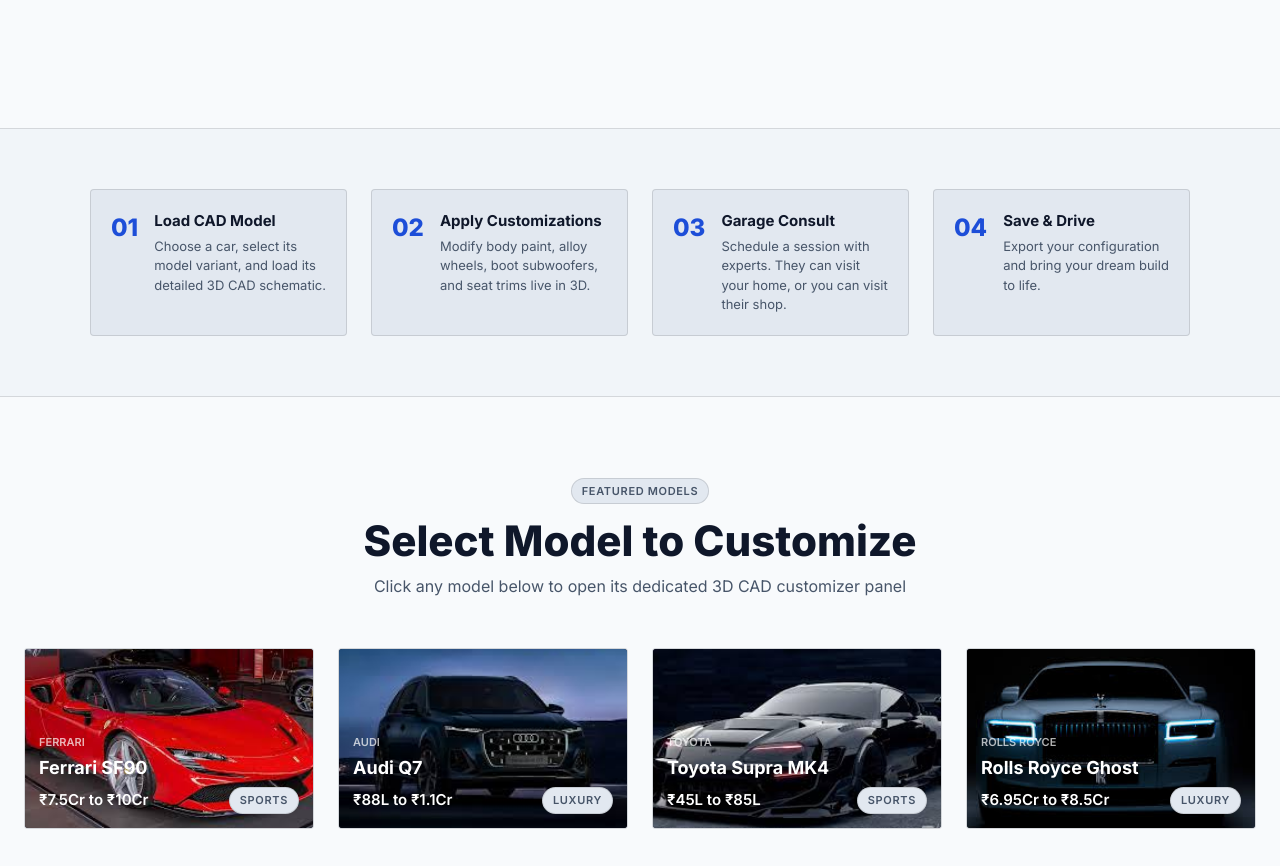
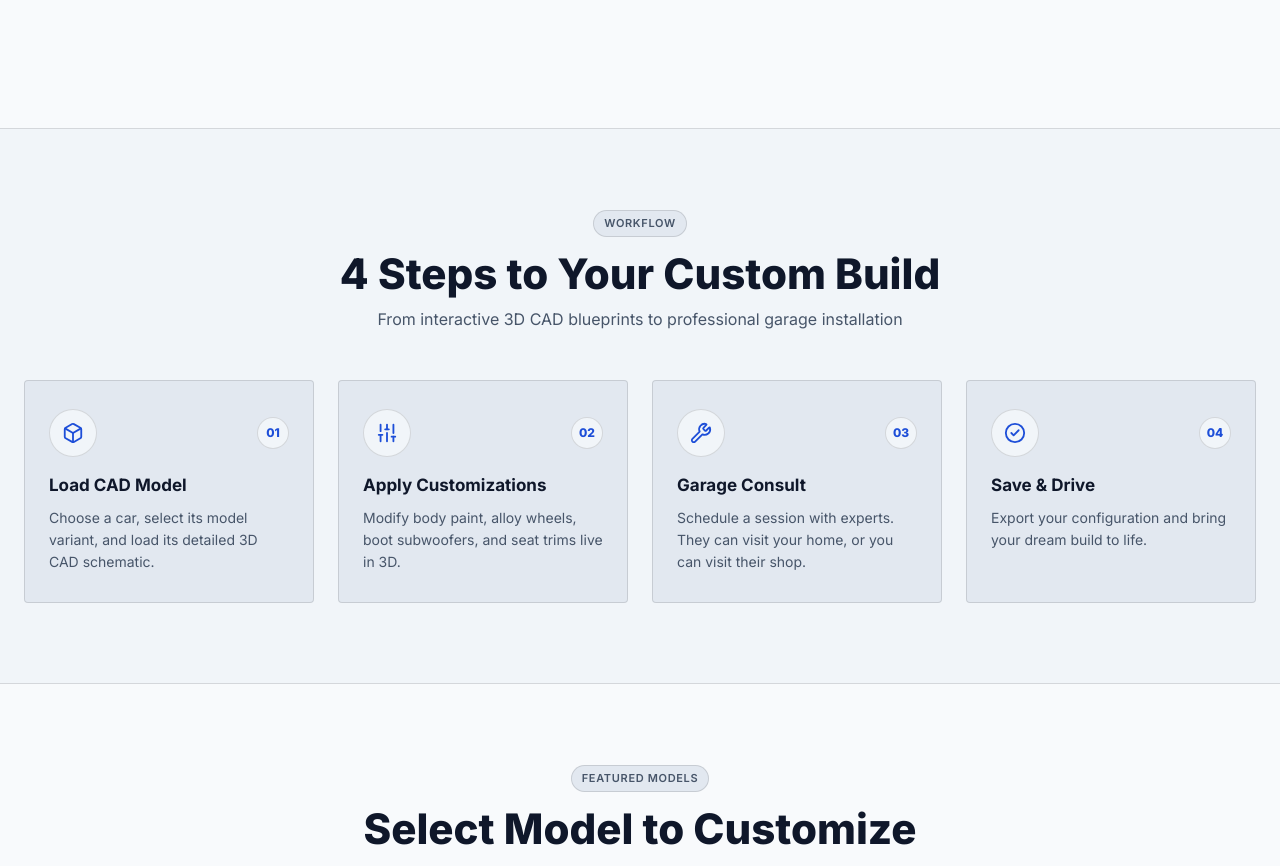
Before and after one commit to tanishhhk/Car-Modifier, a Next.js app: page / in a window 1280 px wide. Shown: the part 580-1446 px from the top of the page. Built offline with nearby package versions, Linux system fonts and the light colour scheme.

Commit message:
Enhance workflow steps layout with section header, circular icon badges, and clean cards

```diff
--- a/app/page.tsx
+++ b/app/page.tsx
@@ -3,7 +3,7 @@
 import { useState, useEffect } from 'react';
 import Link from 'next/link';
 import Image from 'next/image';
-import { Box, ArrowRight, Calendar, Palette, Disc, Layers, Wrench } from 'lucide-react';
+import { Box, ArrowRight, Calendar, Palette, Disc, Layers, Wrench, Sliders, CheckCircle2 } from 'lucide-react';
 import { cars } from '@/lib/cars';
 
 const TYPING_TEXTS = ['Customize in 3D.', 'Configure CAD.', 'Design Interiors.', 'Schedule Garage.'];
@@ -64,23 +64,72 @@
         </div>
       </section>
 
-      {/* Feature Steps (2x2 grid format) */}
-      <section style={{ padding: '60px 24px', borderTop: '1px solid var(--border)', borderBottom: '1px solid var(--border)', background: 'var(--bg-card)' }}>
-        <div style={{ maxWidth: '1100px', margin: '0 auto', display: 'grid', gridTemplateColumns: 'repeat(auto-fit,minmax(240px,1fr))', gap: '24px' }}>
-          {[
-            { step: '01', title: 'Load CAD Model', desc: 'Choose a car, select its model variant, and load its detailed 3D CAD schematic.' },
-            { step: '02', title: 'Apply Customizations', desc: 'Modify body paint, alloy wheels, boot subwoofers, and seat trims live in 3D.' },
-            { step: '03', title: 'Garage Consult', desc: 'Schedule a session with experts. They can visit your home, or you can visit their shop.' },
-            { step: '04', title: 'Save & Drive', desc: 'Export your configuration and bring your dream build to life.' }
-          ].map(f => (
-            <div key={f.step} style={{ display: 'flex', gap: '16px', alignItems: 'flex-start', background: 'var(--bg-surface)', padding: '20px', borderRadius: '4px', border: '1px solid var(--border)' }}>
-              <span style={{ fontSize: '24px', fontWeight: 800, color: 'var(--accent-blue)' }}>{f.step}</span>
-              <div>
-                <h3 style={{ margin: '0 0 4px', fontWeight: 700, fontSize: '15px', color: 'var(--text-primary)' }}>{f.title}</h3>
-                <p style={{ margin: 0, color: 'var(--text-muted)', fontSize: '13px', lineHeight: '1.5' }}>{f.desc}</p>
+      {/* Feature Steps */}
+      <section style={{ padding: '80px 24px', borderTop: '1px solid var(--border)', borderBottom: '1px solid var(--border)', background: 'var(--bg-card)' }}>
+        <div style={{ maxWidth: '1240px', margin: '0 auto' }}>
+          <div style={{ textAlign: 'center', marginBottom: '48px' }}>
+            <span className="badge" style={{ marginBottom: '12px', display: 'inline-block' }}>WORKFLOW</span>
+            <h2 className="section-title">4 Steps to Your Custom Build</h2>
+            <p className="section-subtitle">From interactive 3D CAD blueprints to professional garage installation</p>
+          </div>
+
+          <div style={{ display: 'grid', gridTemplateColumns: 'repeat(auto-fit, minmax(240px, 1fr))', gap: '24px' }}>
+            {[
+              { icon: Box, step: '01', title: 'Load CAD Model', desc: 'Choose a car, select its model variant, and load its detailed 3D CAD schematic.' },
+              { icon: Sliders, step: '02', title: 'Apply Customizations', desc: 'Modify body paint, alloy wheels, boot subwoofers, and seat trims live in 3D.' },
+              { icon: Wrench, step: '03', title: 'Garage Consult', desc: 'Schedule a session with experts. They can visit your home, or you can visit their shop.' },
+              { icon: CheckCircle2, step: '04', title: 'Save & Drive', desc: 'Export your configuration and bring your dream build to life.' }
+            ].map(({ icon: Icon, step, title, desc }) => (
+              <div
+                key={step}
+                className="card-hover"
+                style={{
+                  background: 'var(--bg-surface)',
+                  padding: '28px 24px',
+                  borderRadius: '4px',
+                  border: '1px solid var(--border)',
+                  display: 'flex',
+                  flexDirection: 'column',
+                  gap: '16px',
+                }}
+              >
+                <div style={{ display: 'flex', justifyContent: 'space-between', alignItems: 'center' }}>
+                  <div style={{
+                    width: 48,
+                    height: 48,
+                    borderRadius: '50%',
+                    background: 'var(--bg-card)',
+                    border: '1px solid var(--border)',
+                    display: 'flex',
+                    alignItems: 'center',
+                    justifyContent: 'center',
+                  }}>
+                    <Icon size={22} style={{ color: 'var(--accent-blue)' }} />
+                  </div>
+                  <span style={{
+                    fontSize: '12px',
+                    fontWeight: 800,
+                    color: 'var(--accent-blue)',
+                    background: 'var(--bg-card)',
+                    border: '1px solid var(--border)',
+                    borderRadius: '50%',
+                    width: 32,
+                    height: 32,
+                    display: 'flex',
+                    alignItems: 'center',
+                    justifyContent: 'center',
+                  }}>
+                    {step}
+                  </span>
+                </div>
+
+                <div>
+                  <h3 style={{ margin: '0 0 8px', fontWeight: 700, fontSize: '17px', color: 'var(--text-primary)' }}>{title}</h3>
+                  <p style={{ margin: 0, color: 'var(--text-muted)', fontSize: '14px', lineHeight: '1.6' }}>{desc}</p>
+                </div>
               </div>
-            </div>
-          ))}
+            ))}
+          </div>
         </div>
       </section>
 
```
